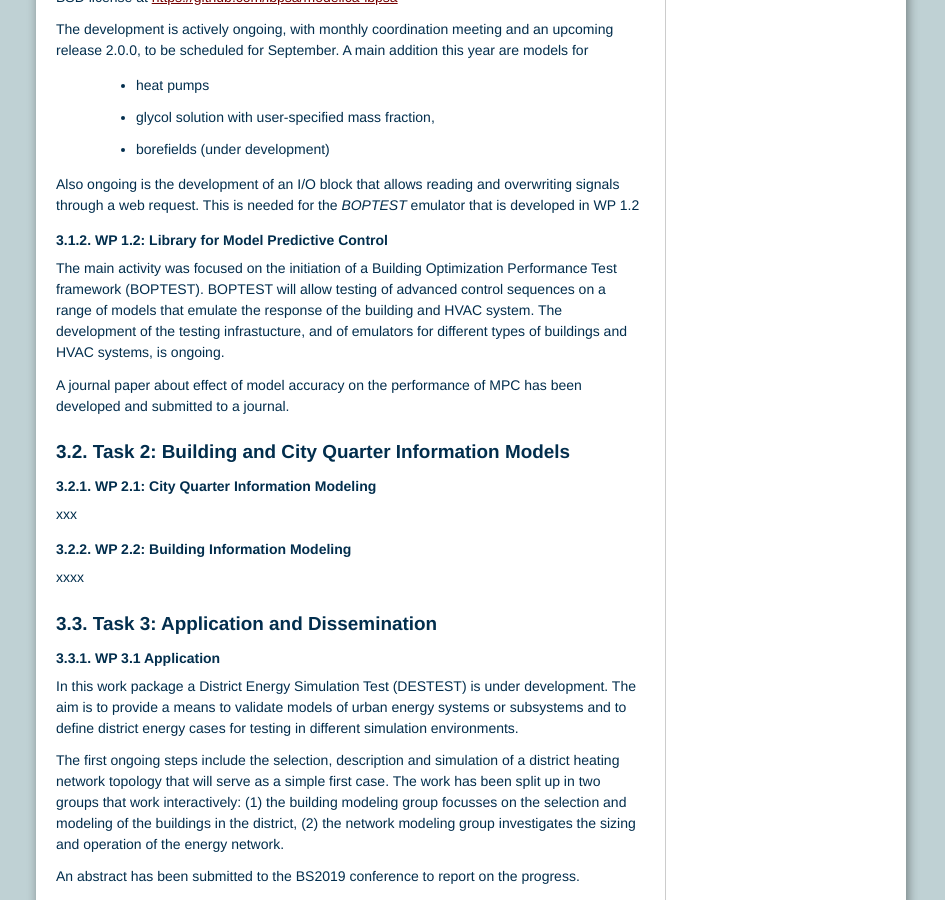
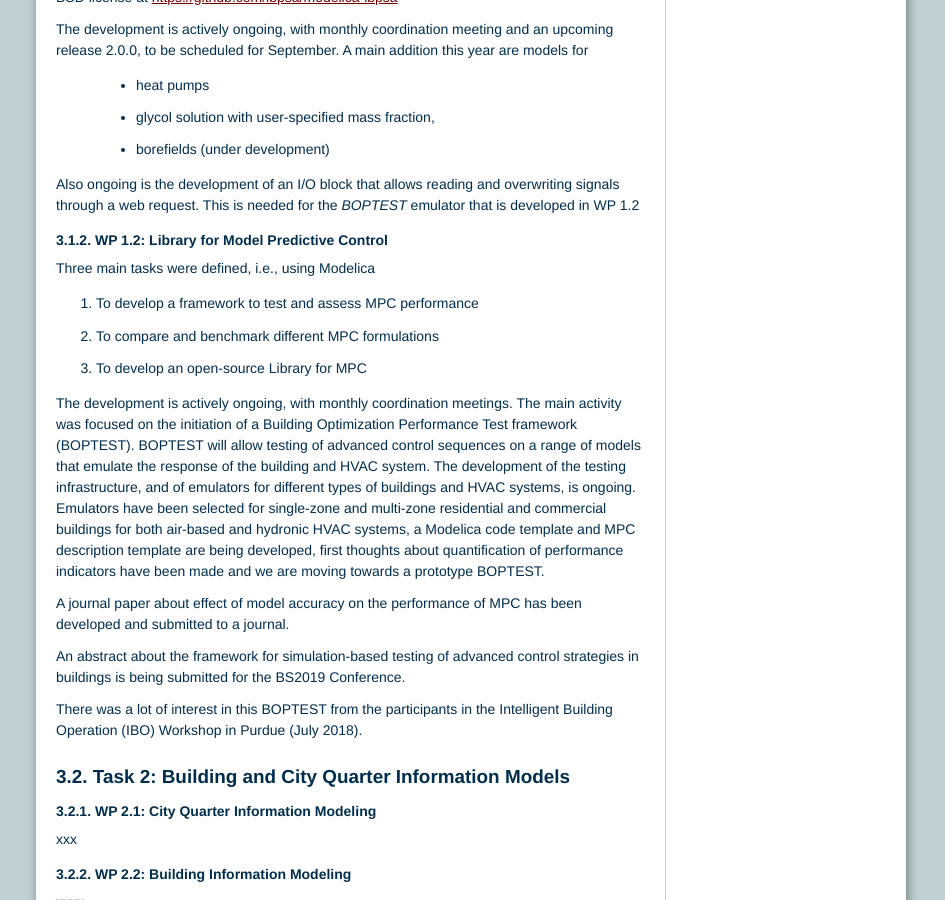
Before and after one commit to ibpsa/project1, a Sphinx documentation site: the page built from reports/year1_report/source/contents.rst, in a window 1280 px wide and 900 px high, scrolled down 455 px. Shown: the whole window, without its empty margins (169-1114 px from the left). Built offline with Sphinx 7.4.7, drawn with Linux system fonts in a browser that asks for light colours.

Commit message:
Added Lieve's contribution

```diff
--- a/reports/year1_report/source/contents.rst
+++ b/reports/year1_report/source/contents.rst
@@ -44,20 +44,27 @@ in WP 1.2
 WP 1.2: Library for Model Predictive Control
 ^^^^^^^^^^^^^^^^^^^^^^^^^^^^^^^^^^^^^^^^^^^^
 
-The main activity was focused on the initiation
-of  a
-Building Optimization Performance Test framework (BOPTEST).
-BOPTEST will allow testing of advanced control sequences
-on a range of models that emulate the response
-of the building and HVAC system.
-The development of the testing infrastucture, and
-of emulators for different types of buildings and HVAC systems,
-is ongoing.
+Three main tasks were defined, i.e., using Modelica
 
-A journal paper about effect of model accuracy
-on the performance of MPC has been developed
-and submitted to a journal.
+1. To develop a framework to test and assess MPC performance
+2. To compare and benchmark different MPC formulations
+3. To develop an open-source Library for MPC
 
+The development is actively ongoing, with monthly coordination meetings.
+The main activity was focused on the initiation of a Building Optimization Performance Test framework (BOPTEST).
+BOPTEST will allow testing of advanced control sequences on a range of models that emulate the response
+of the building and HVAC system. The development of the testing infrastructure, and of emulators
+for different types of buildings and HVAC systems, is ongoing.
+Emulators have been selected for single-zone and multi-zone residential and commercial buildings
+for both air-based and hydronic HVAC systems, a Modelica code template and MPC description template
+are being developed, first thoughts about quantification of performance indicators
+have been made and we are moving towards a prototype BOPTEST.
+
+A journal paper about effect of model accuracy on the performance of MPC has been developed and submitted to a journal.
+
+An abstract about the framework for simulation-based testing of advanced control strategies in buildings is being submitted for the BS2019 Conference.
+
+There was a lot of interest in this BOPTEST from the participants in the Intelligent Building Operation (IBO) Workshop in Purdue (July 2018).
 
 
 Task 2: Building and City Quarter Information Models
```
